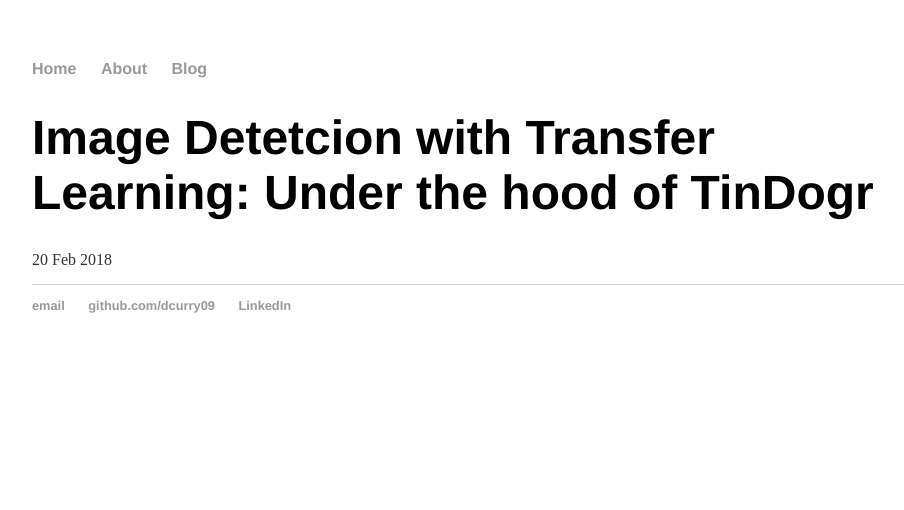
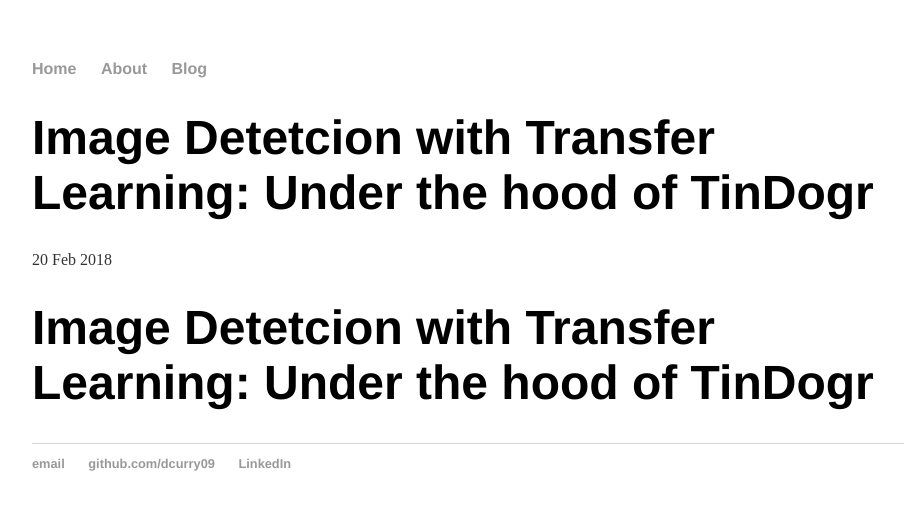
Before and after one commit to dcurry09/dcurry09.github.io, a Jekyll site: the page built from _posts/2018-02-20-david-curry-TinDogr.md, in a window 1280 px wide. Shown: the top 510 px of the page, without its empty margins (160-1064 px from the left). Built offline with Jekyll 4.4.1, drawn with Linux system fonts in a browser that asks for light colours.

Commit message:
Update 2018-02-20-david-curry-TinDogr.md

```diff
--- a/_posts/2018-02-20-david-curry-TinDogr.md
+++ b/_posts/2018-02-20-david-curry-TinDogr.md
@@ -3,3 +3,5 @@ layout: post
 title: "Image Detetcion with Transfer Learning: Under the hood of TinDogr"
 date: 2018-02-20
 ---
+
+# Image Detetcion with Transfer Learning: Under the hood of TinDogr
```
